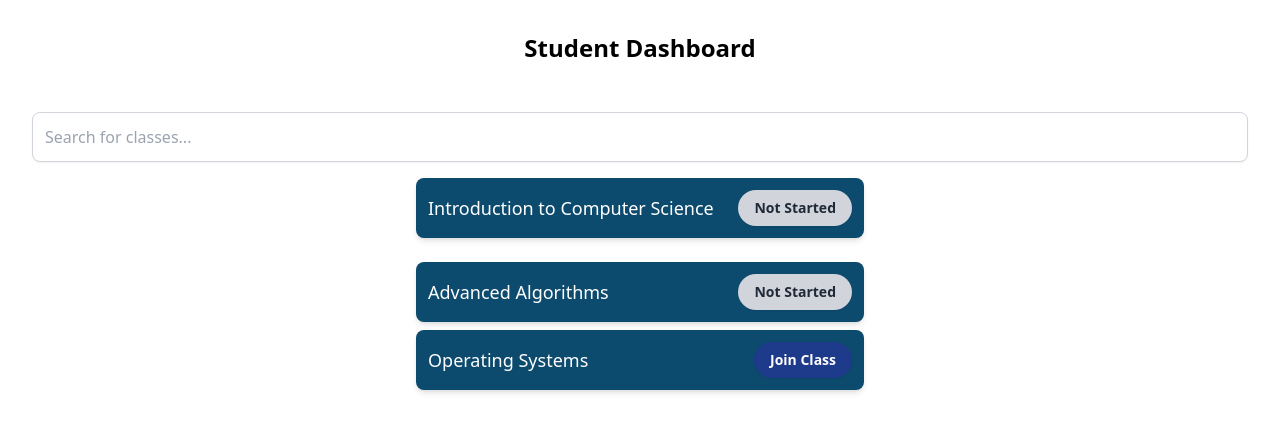
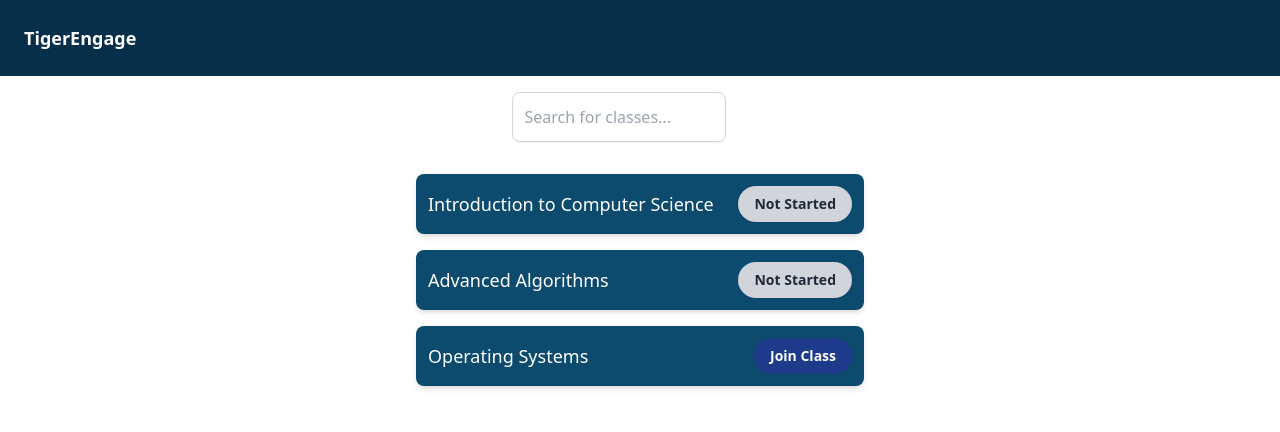
Before and after one commit to edouard2000/TigerEngage, a React (Vite) app: page /student-Dashboard in a window 1280 px wide. Shown: the top 432 px of the page. Built offline with nearby package versions, Linux system fonts and the light colour scheme.

Commit message:
latest version

```diff
--- a/src/Components/ClassList.jsx
+++ b/src/Components/ClassList.jsx
@@ -1,5 +1,6 @@
 import { useState } from 'react';
 import ClassListDisplay from './ClassListDisplay';
+import SimpleNavBar from './SimpleNavBar';
 
 const ClassSearchBar = () => {
   const [searchTerm, setSearchTerm] = useState('');
@@ -9,19 +10,24 @@ const ClassSearchBar = () => {
   };
 
   return (
-    <div className="p-4">
+    <>
+      <SimpleNavBar to="/" title="TigerEngage" />
+      <div className="flex justify-center p-4">
+        <div className="max-w-lg">
           <input
             type="text"
-        className="mb-4 w-full rounded-lg border
-         border-gray-300 p-3 shadow-sm transition duration-300
-          hover:shadow-lg focus:outline-none focus:ring-2
-           focus:ring-blue-500 active:border-blue-500"
+            className="mb-4 w-5/6 rounded-lg border border-gray-300
+             p-3 shadow-sm duration-300
+             ease-in-out hover:translate-y-4 hover:shadow-lg focus:w-5/6 focus:scale-105
+              focus:outline-none focus:ring-2 focus:ring-blue-500 active:border-blue-500"
             placeholder="Search for classes..."
             value={searchTerm}
             onChange={handleSearchChange}
           />
+        </div>
+      </div>
       <ClassListDisplay searchTerm={searchTerm} />
-    </div>
+    </>
   );
 };
 
--- a/src/Components/ClassListDisplay.jsx
+++ b/src/Components/ClassListDisplay.jsx
@@ -8,7 +8,7 @@ const ClassListDisplay = ({ searchTerm }) => {
   );
 
   return (
-    <div className="flex flex-col items-center space-y-2">
+    <div className="flex flex-col items-center justify-center">
       {filteredClasses.length > 0 ? (
         filteredClasses.map((cls) => (
           <div
--- a/src/Components/FeatureCard.jsx
+++ b/src/Components/FeatureCard.jsx
@@ -7,7 +7,7 @@ const FeatureCard = ({ title, description }) => {
     transition-colors duration-300 focus-within:bg-gray-100
      hover:bg-sky-900 hover:text-white "
     >
-      <h3 className="mb-2 text-xl font-semibold text-sky-900 ">{title}</h3>
+      <h3 className="mb-2 text-xl font-bold hover:underline">{title}</h3>
       <p>{description}</p>
     </div>
   );
--- a/src/Components/HomePage.jsx
+++ b/src/Components/HomePage.jsx
@@ -7,19 +7,21 @@ const HomePage = () => {
   return (
     <div>
       <Navbar />
-      <div className="bg-sky-900 py-20 text-center text-white">
+      <div className="bg-sky-900 py-20 text-center italic text-white">
         <h1 className="mb-4 text-5xl font-bold">Welcome to TigerEngage</h1>
         <p className="mb-8 text-xl">
           Transforming the educational experience through streamlined classroom
           interactions and engagement.
         </p>
+
         <Link
           to="/role-selection"
-          className="rounded-full bg-white px-4 py-2 font-bold text-sky-950 hover:bg-gray-100"
+          className="rounded-full bg-white px-4 py-2 font-bold text-sky-950 hover:bg-yellow-500"
         >
           Get Started
         </Link>
       </div>
+
       <div className="my-20 px-10">
         <FeaturesSection />
       </div>
--- a/src/Components/RoleSelection.jsx
+++ b/src/Components/RoleSelection.jsx
@@ -28,8 +28,8 @@ const RoleSelection = () => {
           className="w-full max-w-md rounded-lg bg-white px-8
          py-10 shadow-lg transition-shadow duration-300 hover:shadow-2xl"
         >
-          <h2 className="mb-10 text-center text-3xl font-semibold">
-            Select Your Role
+          <h2 className="mb-10 text-center text-3xl font-semibold text-sky-950">
+            Select your role
           </h2>
           <div className="flex justify-center space-x-4">
             <button
--- a/src/Components/SimpleNavBar.jsx
+++ b/src/Components/SimpleNavBar.jsx
@@ -1,11 +1,15 @@
 import { Link } from 'react-router-dom';
+import PropTypes from 'prop-types';
 
-const Navbar = () => {
+const Navbar = ({ title, to }) => {
   return (
-    <nav className="bg-sky-950 p-4 text-white sm:p-6 md:flex md:items-center md:justify-between">
+    <nav
+      className="bg-sky-950 p-4 text-white sm:p-6 md:flex
+     md:items-center md:justify-between"
+    >
       <div className="flex items-center justify-between">
         <div className="text-lg font-bold">
-          <Link to="/">TigerEngage</Link>
+          <Link to={to}>{title}</Link>
         </div>
       </div>
     </nav>
@@ -13,3 +17,8 @@ const Navbar = () => {
 };
 
 export default Navbar;
+
+Navbar.propTypes = {
+  title: PropTypes.string.isRequired,
+  to: PropTypes.string.isRequired,
+};
--- a/src/Components/StudentDashboard.jsx
+++ b/src/Components/StudentDashboard.jsx
@@ -2,14 +2,7 @@ import ClassList from './ClassList';
 
 const StudentDashboard = () => {
   return (
-    <div>
-      <div className="container mx-auto px-4 py-8">
-        <h1 className="mb-8 text-center text-2xl font-bold">
-          Student Dashboard
-        </h1>
-        <ClassList />
-      </div>
-    </div>
+    <ClassList />
   );
 };
 
--- a/tailwind.config.js
+++ b/tailwind.config.js
@@ -1,11 +1,8 @@
 /** @type {import('tailwindcss').Config} */
 export default {
-  content: [
-    "./index.html",
-    "./src/**/*.{js,jsx,ts,tsx}",
-  ],
+  content: ['./index.html', './src/**/*.{js,jsx,ts,tsx}'],
   theme: {
     extend: {},
   },
   plugins: [],
-}
+};
```
Lines whose indentation alone changed are shown as unchanged.
